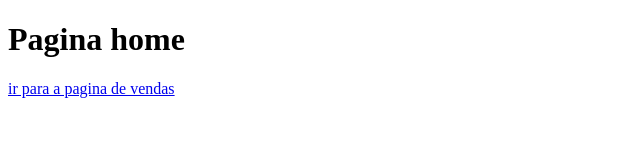
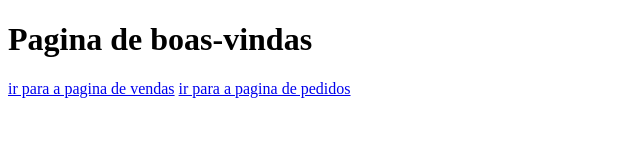
Before and after one commit to fcalmon30/aulagithub, a plain HTML site: page index.html in a window 1280 px wide. Shown: the whole page, without its empty margins (0-640 px from the left). Drawn offline with Linux system fonts and the light colour scheme.

```diff
--- a/index.html
+++ b/index.html
@@ -6,7 +6,8 @@
     <title>Document</title>
 </head>
 <body>
-    <h1>Pagina home</h1>
+    <h1>Pagina de boas-vindas</h1>
     <a href="vendas.html">ir para a pagina de vendas</a>
+    <a href="pedidos.html">ir para a pagina de pedidos</a>
 </body>
 </html>
```
Also changed, not shown: pedidos.html (+1 -0 lines).
